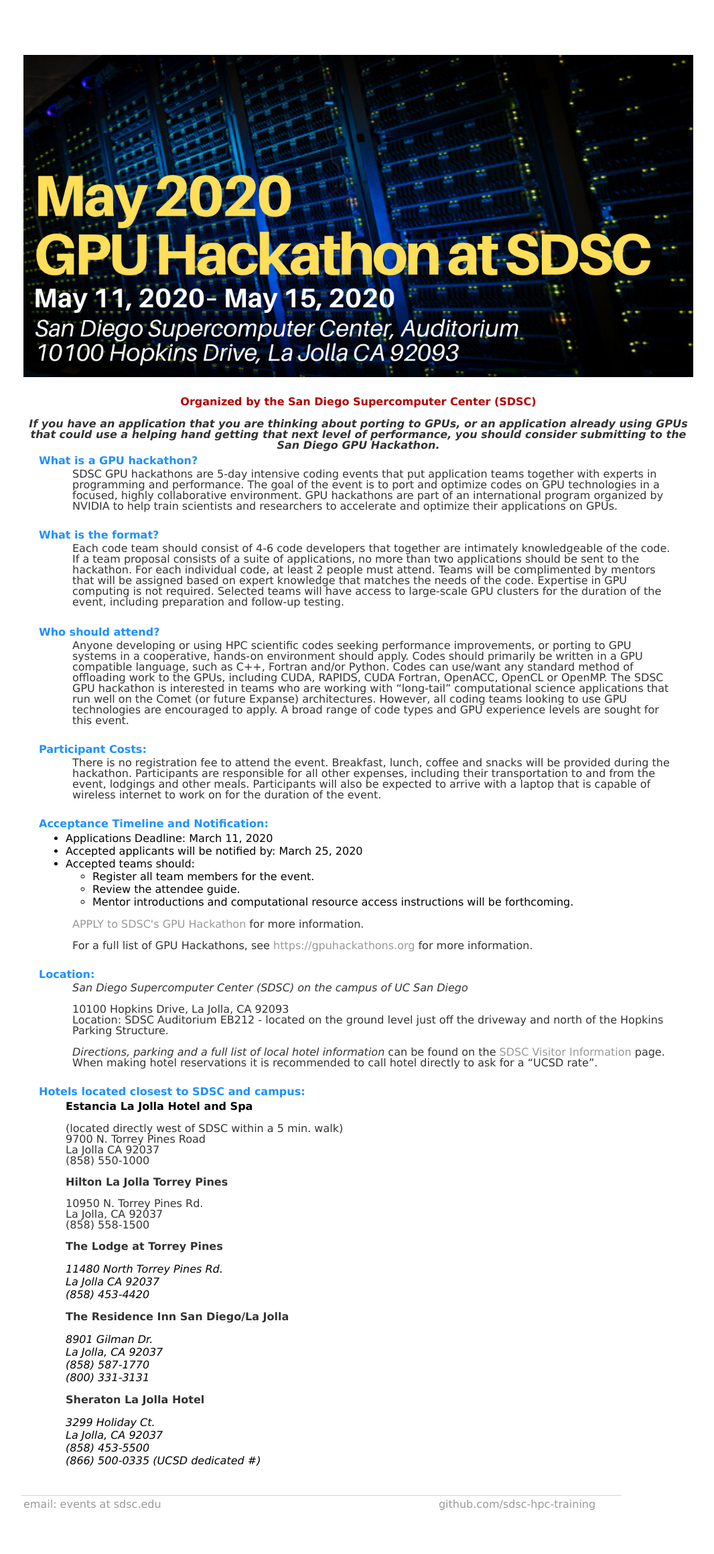
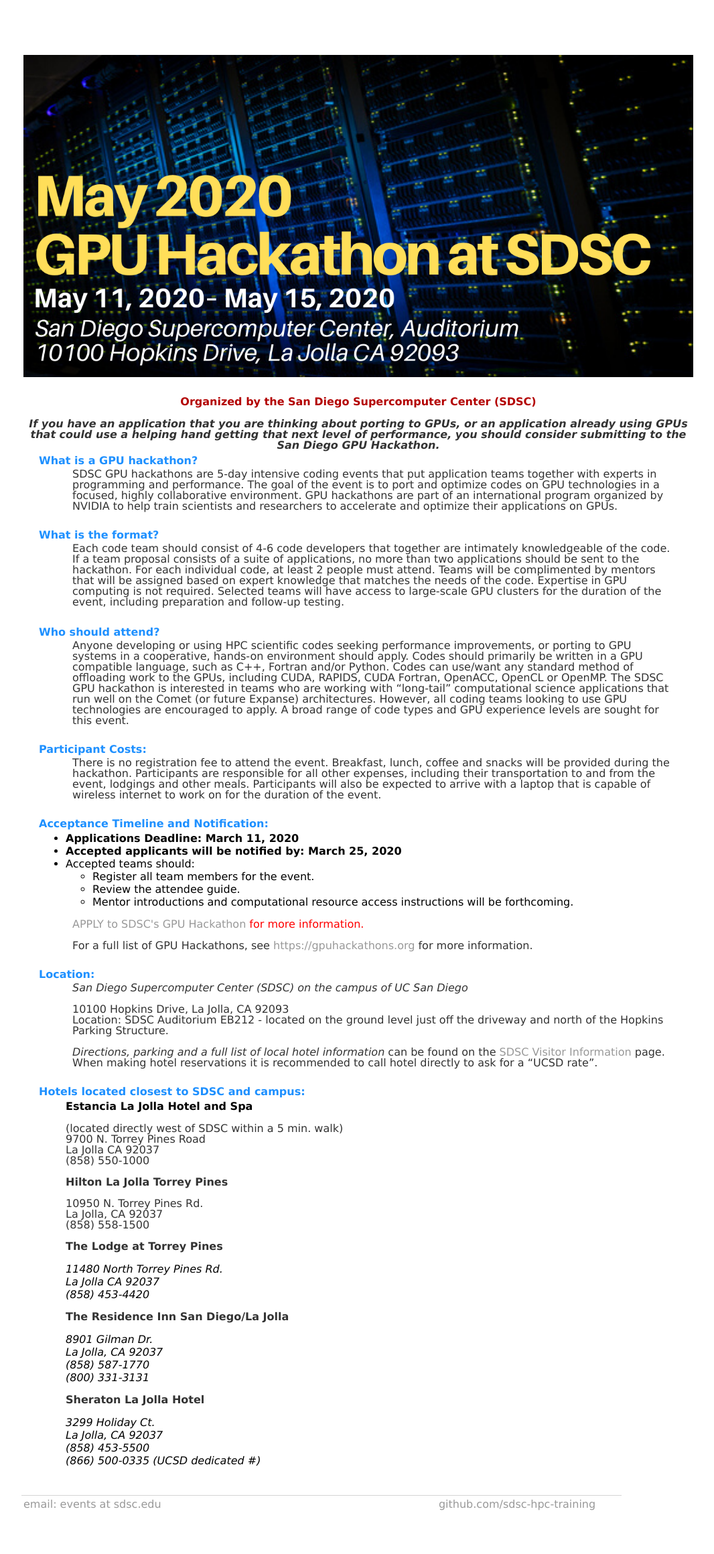
Before and after one commit to sdsc-hpc-training/sdsc-hpc-training.github.io, a Jekyll site: the page built from gpuhackathon/index.html, in a window 1280 px wide. Shown: the whole page at 67% size, without its empty margins (160-1226 px from the left). Built offline with Jekyll 4.4.1, drawn with Linux system fonts in a browser that asks for light colours.

Commit message:
Update index.html

```diff
--- a/gpuhackathon/index.html
+++ b/gpuhackathon/index.html
@@ -82,8 +82,8 @@
   </td></tr>
   <tr><td align='left' valign='top'>
     <ul>
-    <li>Applications Deadline: March 11, 2020</li>
-    <li>Accepted applicants will be notified by: March 25, 2020</li>
+      <li><b>Applications Deadline: March 11, 2020</b></li>
+      <li><b>Accepted applicants will be notified by: March 25, 2020</b></li>
     <li>Accepted teams should:</li>
       <ul>
         <li>Register all team members for the event.</li>
@@ -91,8 +91,8 @@
         <li>Mentor introductions and computational resource access instructions will be forthcoming.</li>
         </ul>
     </ul>
-    <p id="paral"><a http="https://gpuhackathons.org/form/register?hackathon_which_event=253">APPLY to SDSC's GPU Hackathon</a>
-      for more information.</p>
+    <p id="paral"><font color="red"><a http="https://gpuhackathons.org/form/register?hackathon_which_event=253">APPLY to SDSC's GPU Hackathon</a>
+      for more information.</font></p>
 
       <p id="paral">For a full list of GPU Hackathons, see <a http="https://gpuhackathons.org/">https://gpuhackathons.org</a>
       for more information.</p>
```
